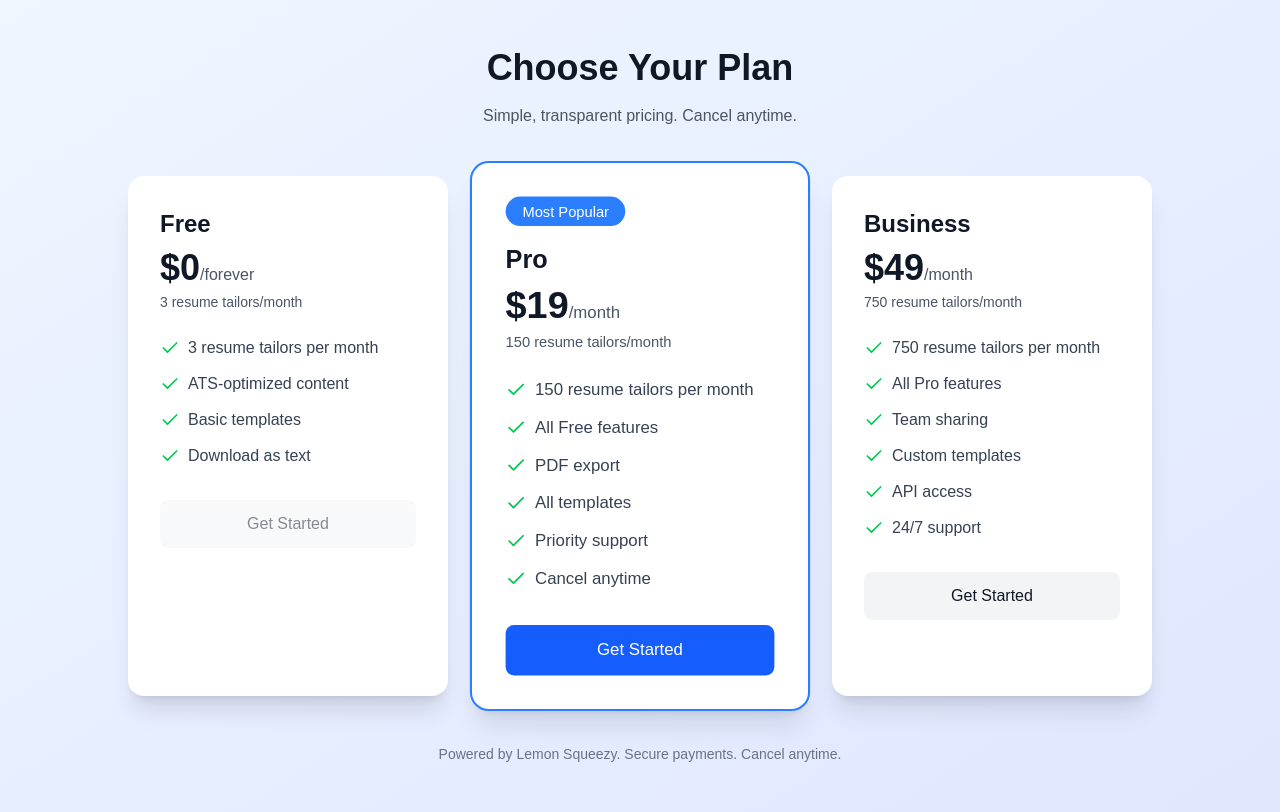
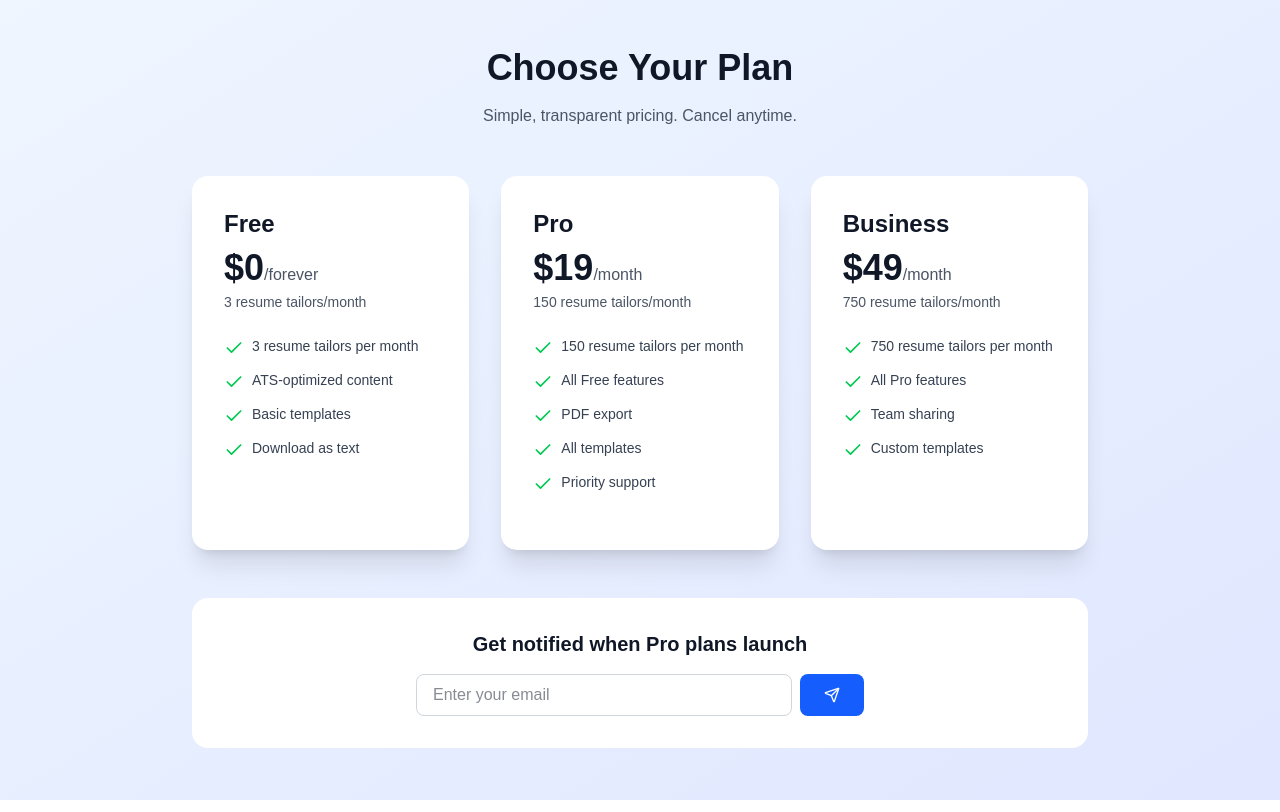
Before and after one commit to gautammeena2327-hash/ai-resume-tailor, a Next.js app: page /pricing in a window 1280 px wide. Built offline with nearby package versions, Linux system fonts and the light colour scheme.

Commit message:
Replace LemonSqueezy checkout with email waitlist (store verification pending)

```diff
--- a/src/app/pricing/page.tsx
+++ b/src/app/pricing/page.tsx
@@ -1,88 +1,32 @@
 'use client'
 
 import { useState } from 'react'
-import { Check } from 'lucide-react'
-
-const plans = [
-  {
-    name: 'Free',
-    price: '$0',
-    period: 'forever',
-    tailors: 3,
-    features: [
-      '3 resume tailors per month',
-      'ATS-optimized content',
-      'Basic templates',
-      'Download as text',
-    ],
-    productId: null,
-  },
-  {
-    name: 'Pro',
-    price: '$19',
-    period: 'month',
-    tailors: 150,
-    features: [
-      '150 resume tailors per month',
-      'All Free features',
-      'PDF export',
-      'All templates',
-      'Priority support',
-      'Cancel anytime',
-    ],
-    productId: 'your-pro-product-id',
-    variantId: 1078654,
-    popular: true,
-  },
-  {
-    name: 'Business',
-    price: '$49',
-    period: 'month',
-    tailors: 750,
-    features: [
-      '750 resume tailors per month',
-      'All Pro features',
-      'Team sharing',
-      'Custom templates',
-      'API access',
-      '24/7 support',
-    ],
-    productId: 'your-business-product-id',
-    variantId: 1078671,
-  },
-]
+import { Check, Send } from 'lucide-react'
 
 export default function PricingPage() {
-  const [isLoading, setIsLoading] = useState<string | null>(null)
+  const [email, setEmail] = useState('')
+  const [isSubmitting, setIsSubmitting] = useState(false)
+  const [submitted, setSubmitted] = useState(false)
 
-  const handleSubscribe = async (variantId: number | null) => {
-    if (!variantId) return
-    setIsLoading(variantId.toString())
-    try {
-      const response = await fetch('/api/create-checkout', {
-        method: 'POST',
-        headers: { 'Content-Type': 'application/json' },
-        body: JSON.stringify({ variantId }),
-      })
-      const data = await response.json()
-      if (!response.ok) {
-        console.error('Checkout error:', data)
-        alert('Unable to create checkout. Please try again.')
-        return
-      }
-      const { url } = data
-      if (url) window.location.assign(url)
-    } catch (error) {
-      console.error('Error:', error)
-      alert('Something went wrong. Please try again.')
-    } finally {
-      setIsLoading(null)
-    }
+  const handleSubmit = async (e: React.FormEvent) => {
+    e.preventDefault()
+    setIsSubmitting(true)
+    localStorage.setItem('waitlist_email', email)
+    setTimeout(() => {
+      setSubmitted(true)
+      setIsSubmitting(false)
+    }, 1000)
   }
+
+  const plans = [
+    { name: 'Free', price: '$0', period: 'forever', tailors: 3, features: ['3 resume tailors per month', 'ATS-optimized content', 'Basic templates', 'Download as text'] },
+    { name: 'Pro', price: '$19', period: 'month', tailors: 150, features: ['150 resume tailors per month', 'All Free features', 'PDF export', 'All templates', 'Priority support'] },
+    { name: 'Business', price: '$49', period: 'month', tailors: 750, features: ['750 resume tailors per month', 'All Pro features', 'Team sharing', 'Custom templates'] }
+  ]
 
   return (
     <div className="min-h-screen bg-gradient-to-br from-blue-50 to-indigo-100 dark:from-gray-900 dark:to-gray-800 py-12 px-4">
-      <div className="max-w-6xl mx-auto">
+      <div className="max-w-4xl mx-auto">
         <div className="text-center mb-12">
           <h1 className="text-4xl font-bold text-gray-900 dark:text-white mb-4">
             Choose Your Plan
@@ -92,67 +36,58 @@ export default function PricingPage() {
           </p>
         </div>
 
-        <div className="grid md:grid-cols-3 gap-8 max-w-5xl mx-auto">
-          {plans.map((plan) => (
-            <div
-              key={plan.name}
-              className={`bg-white dark:bg-gray-800 rounded-2xl shadow-xl p-8 ${
-                plan.popular ? 'ring-2 ring-blue-500 transform scale-105' : ''
-              }`}
-            >
-              {plan.popular && (
-                <div className="bg-blue-500 text-white px-4 py-1 rounded-full text-sm font-medium inline-block mb-4">
-                  Most Popular
+        <div className="grid md:grid-cols-3 gap-8">
+          {plans.map(plan => (
+            <div key={plan.name} className="bg-white dark:bg-gray-800 rounded-2xl shadow-xl p-8">
+              <div className="mb-6">
+                <h2 className="text-2xl font-bold text-gray-900 dark:text-white">{plan.name}</h2>
+                <div className="mt-2">
+                  <span className="text-4xl font-bold text-gray-900 dark:text-white">{plan.price}</span>
+                  <span className="text-gray-600 dark:text-gray-400">/{plan.period}</span>
                 </div>
-              )}
-
-              <div className="mb-6">
-                <h2 className="text-2xl font-bold text-gray-900 dark:text-white">
-                  {plan.name}
-                </h2>
-                <div className="mt-2">
-                  <span className="text-4xl font-bold text-gray-900 dark:text-white">
-                    {plan.price}
-                  </span>
-                  <span className="text-gray-600 dark:text-gray-400">
-                    /{plan.period}
-                  </span>
-                </div>
-                <p className="text-sm text-gray-600 dark:text-gray-400 mt-1">
-                  {plan.tailors} resume tailors/month
-                </p>
+                <p className="text-sm text-gray-600 dark:text-gray-400 mt-1">{plan.tailors} resume tailors/month</p>
               </div>
-
-              <ul className="space-y-3 mb-8">
-                {plan.features.map((feature) => (
-                  <li key={feature} className="flex items-start">
-                    <Check className="w-5 h-5 text-green-500 mr-2 flex-shrink-0 mt-0.5" />
-                    <span className="text-gray-700 dark:text-gray-300">
-                      {feature}
-                    </span>
+              <ul className="space-y-3 mb-6">
+                {plan.features.map(f => (
+                  <li key={f} className="flex items-start">
+                    <Check className="w-5 h-5 text-green-500 mr-2 mt-0.5" />
+                    <span className="text-gray-700 dark:text-gray-300 text-sm">{f}</span>
                   </li>
                 ))}
               </ul>
-
-              <button
-                onClick={() => handleSubscribe(plan.variantId ?? null)}
-                disabled={!plan.variantId || isLoading === plan.variantId?.toString()}
-                className={`w-full py-3 rounded-lg font-medium transition ${
-                  plan.popular
-                    ? 'bg-blue-600 text-white hover:bg-blue-700'
-                    : 'bg-gray-100 dark:bg-gray-700 text-gray-900 dark:text-white hover:bg-gray-200 dark:hover:bg-gray-600'
-                } disabled:opacity-50 disabled:cursor-not-allowed`}
-              >
-                {isLoading === plan.variantId?.toString() ? 'Loading...' : 'Get Started'}
-              </button>
             </div>
           ))}
         </div>
 
-        <div className="text-center mt-12">
-          <p className="text-gray-500 dark:text-gray-400 text-sm">
-            Powered by Lemon Squeezy. Secure payments. Cancel anytime.
-          </p>
+        <div className="mt-12 bg-white dark:bg-gray-800 rounded-2xl p-8">
+          <h3 className="text-xl font-semibold text-gray-900 dark:text-white mb-4 text-center">
+            Get notified when Pro plans launch
+          </h3>
+          {submitted ? (
+            <div className="text-center text-green-600 dark:text-green-400">
+              Thanks! We'll notify you when Pro plans are available.
+            </div>
+          ) : (
+            <form onSubmit={handleSubmit} className="max-w-md mx-auto">
+              <div className="flex gap-2">
+                <input
+                  type="email"
+                  value={email}
+                  onChange={e => setEmail(e.target.value)}
+                  placeholder="Enter your email"
+                  required
+                  className="flex-1 px-4 py-2 border border-gray-300 dark:border-gray-600 rounded-lg bg-white dark:bg-gray-700 text-gray-900 dark:text-white focus:ring-2 focus:ring-blue-500"
+                />
+                <button
+                  type="submit"
+                  disabled={isSubmitting}
+                  className="px-6 py-2 bg-blue-600 text-white rounded-lg hover:bg-blue-700 disabled:opacity-50 flex items-center"
+                >
+                  {isSubmitting ? <Send className="w-4 h-4 animate-spin" /> : <Send className="w-4 h-4" />}
+                </button>
+              </div>
+            </form>
+          )}
         </div>
       </div>
     </div>
```
